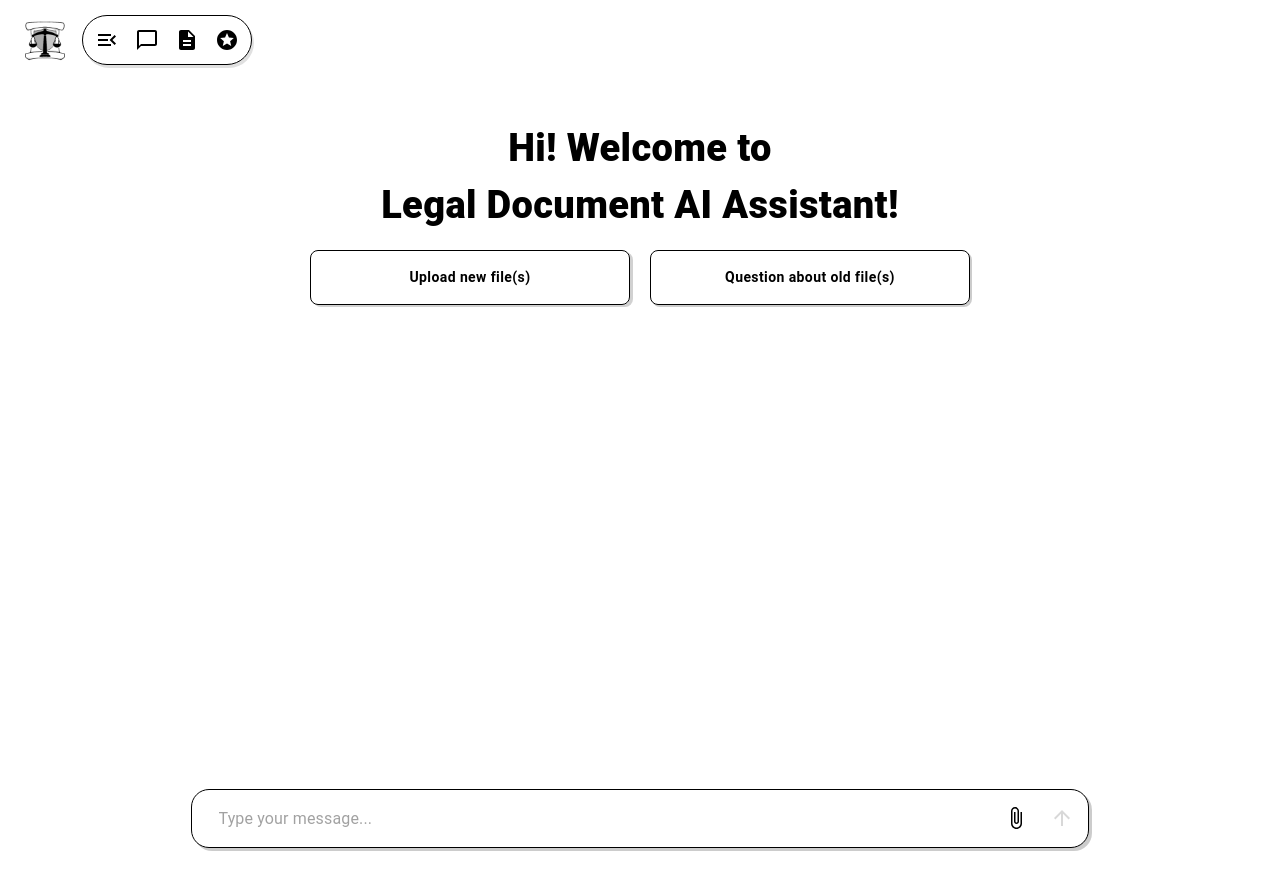
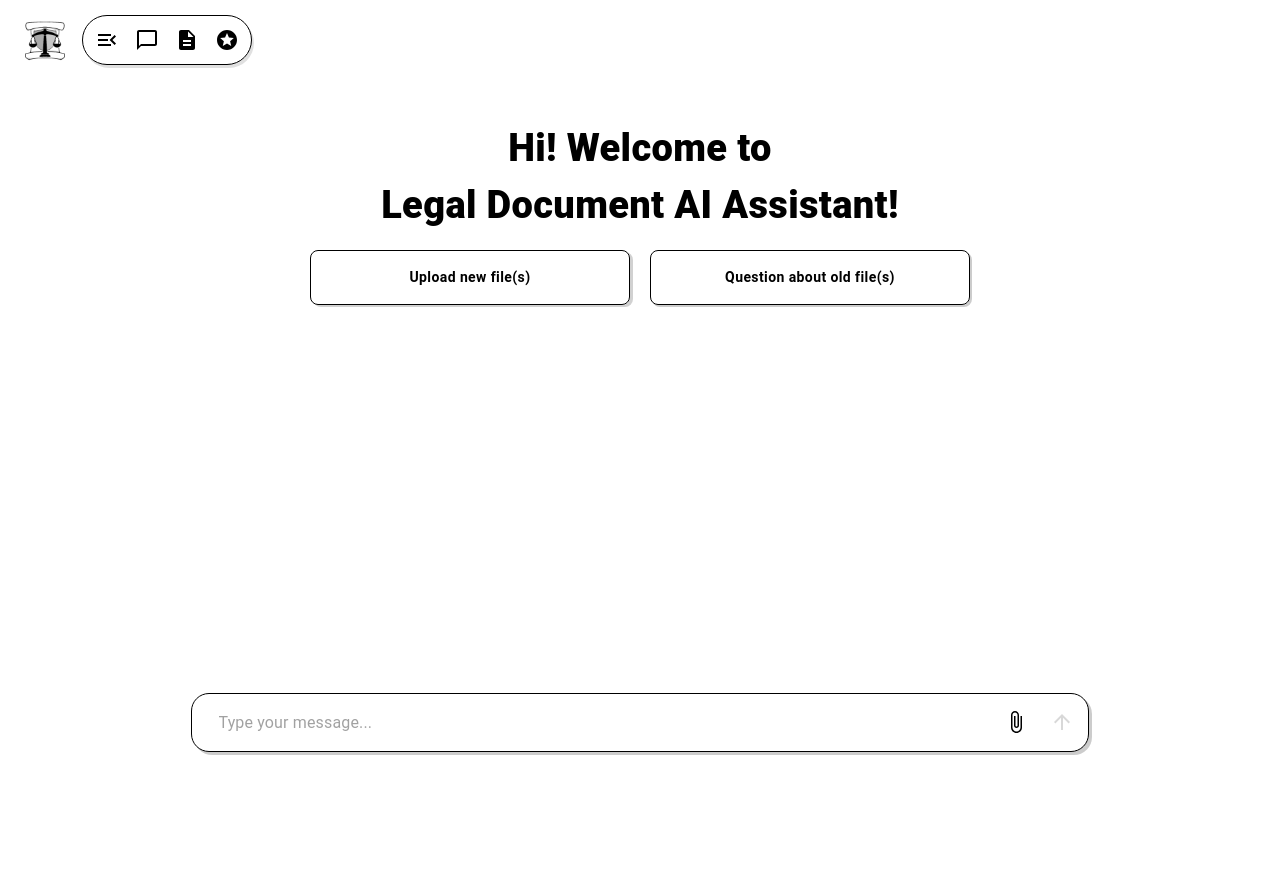
Before and after one commit to ckrzysp/Document-Assistant, a React (Create React App) app in the folder frontend/: page /chat/1 in a window 1280 px wide. After the commit the page ends 800 px from the top, so only its background shows below. Built offline with nearby package versions, Linux system fonts and the light colour scheme.

Commit message:
Uploaded Chat.js
Adjust the format of chat page

```diff
--- a/frontend/src/pages/chat/Chat.js
+++ b/frontend/src/pages/chat/Chat.js
@@ -95,7 +95,7 @@ export default function Chat() {
 return (
     <Box
       sx={{
-        minHeight: '100vh',
+        minHeight: '50vh',
         bgcolor: '#fff',
         color: '#000',
         display: 'flex',
@@ -112,6 +112,15 @@ export default function Chat() {
 
       <ChatHeader handleNewChat={handleNewChat} onToggleSidebar={toggleSidebar} />
 
+      <Box sx={{
+        flex: 1,
+        display: 'flex',
+        flexDirection: 'column',
+        overflow: 'hidden',
+        position: 'relative',
+        pb: 18
+      }}>
+
         <ChatWelcome fileRef={fileRef} uploadFile={uploadFile} oldFile={oldFile} />
 
         <ChatMessages
@@ -124,6 +133,17 @@ export default function Chat() {
           endRef={endRef}
         />
 
+        <Box sx={{
+          position: 'fixed',
+          bottom: 0,
+          left: 0,
+          right: 0,
+          display: 'flex',
+          justifyContent: 'center',
+          bgcolor: '#fff',
+          py: 2,
+          zIndex: 1000
+        }}>
           <ChatInput
             input={input}
             setInput={setInput}
@@ -131,5 +151,7 @@ export default function Chat() {
             canChat={canChat}
           />
         </Box>
+      </Box>
+    </Box>
   );
 }
--- a/frontend/src/pages/chat/ChatHeader.js
+++ b/frontend/src/pages/chat/ChatHeader.js
@@ -16,7 +16,7 @@ const NAV_ICONS = [
 
 export default function ChatHeader({ handleNewChat, onToggleSidebar }) {
   return (
-    <Box sx={{ position: 'fixed', top: 15, left: 20, display: 'flex', gap: 1.5 }}>
+    <Box sx={{ position: 'fixed', top: 15, left: 20, display: 'flex', gap: 1.5, zIndex: 1000}}>
       <Box
         component="img"
         src="/LDAALogo.png"
@@ -31,6 +31,7 @@ export default function ChatHeader({ handleNewChat, onToggleSidebar }) {
         sx={{
           display: 'flex',
           alignItems: 'center',
+          backgroundColor: '#fff',
           gap: 2,
           px: 1.5,
           py: 0.5,
--- a/frontend/src/pages/chat/ChatSidebar.js
+++ b/frontend/src/pages/chat/ChatSidebar.js
@@ -97,6 +97,7 @@ export default function ChatSidebar({
         {/* needs backend. route to files page */}
         <Button
           variant='outlined'
+          onClick={() => window.location.href = '/documents'}
           sx={{
             justifyContent: 'flex-start',
             border: '1.5px solid #000',
```
Lines whose indentation alone changed are shown as unchanged.
